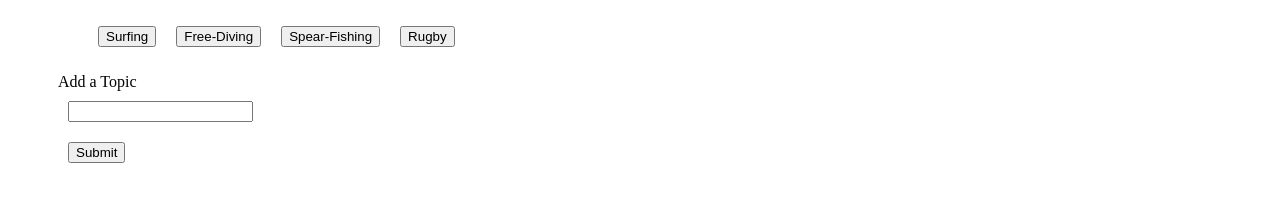
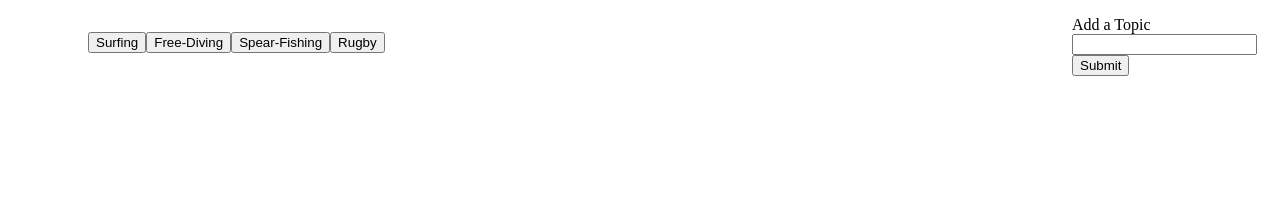
Before and after one commit to htejadadc/GifTastic, a plain HTML site: page index.html in a window 1280 px wide. Drawn offline with nearby package versions, Linux system fonts and the light colour scheme.

Commit message:
more updates

```diff
--- a/assets/css/style.css
+++ b/assets/css/style.css
@@ -2,9 +2,21 @@
 	box-sizing: border-box;
 }
 
-button,
-    div,
-    form,
-    input {
-      margin: 10px;
-    }
+#buttons-display {
+	display: inline-block;
+}
+
+.giphysContent {
+	width: 800px;
+	float: left;
+}
+
+#giphy-view {
+	max-width: 40px;
+	display: inline-block;
+}
+
+#topics-form {
+	width: 200px;
+	float: right;
+}
--- a/index.html
+++ b/index.html
@@ -13,7 +13,10 @@
 			<input type="text" id="topics-input"><br>
 			<input id="add-topic" type="submit" value="Submit">
 		</form>
-		<div id="giphy-view"></div>
+		<section class="giphysContent">
+			<div id="giphy-view"></div>
+		</section>
+	</dir>
 <script src="https://ajax.aspnetcdn.com/ajax/jQuery/jquery-3.2.1.min.js"></script>
 <script type="text/javascript" src="assets/javascript/script.js"></script>
 </body>
```
